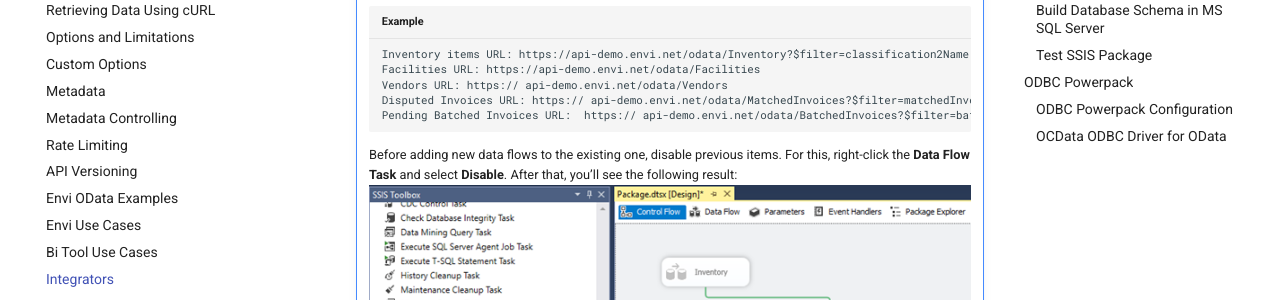
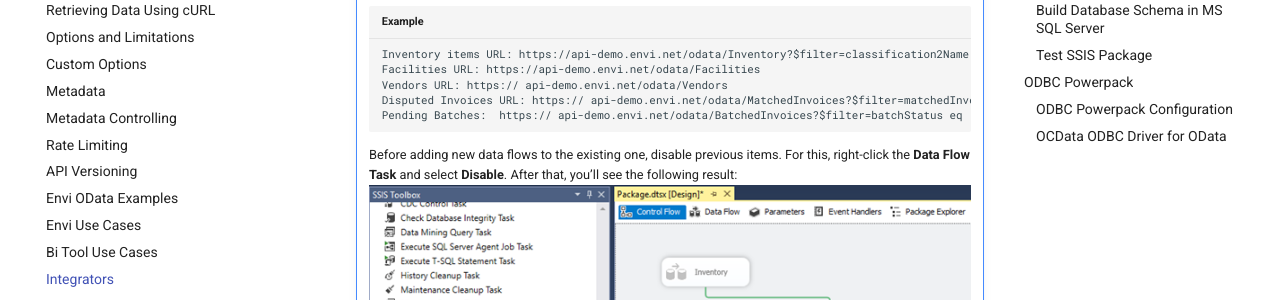
Before and after one commit to envi/olesia-khomchyn.github.io, an MkDocs documentation site: the page built from docs/Integrators.md, in a window 1280 px wide and 900 px high, scrolled down 2680 px. Shown: the part 152-452 px from the top of the window. Built offline with MkDocs 1.6.1 and Material for MkDocs 9.7.7, drawn with Linux system fonts in a browser that asks for light colours; some of the changed text lies outside the part shown.

Commit message:
my commit60

````diff
--- a/docs/Integrators.md
+++ b/docs/Integrators.md
@@ -65,7 +65,7 @@ With the **SSIS Powerpack** tool, you can easily retrieve data from Envi OData A
             Facilities URL: https://api-demo.envi.net/odata/Facilities
             Vendors URL: https:// api-demo.envi.net/odata/Vendors
             Disputed Invoices URL: https:// api-demo.envi.net/odata/MatchedInvoices?$filter=matchedInvoiceStatus eq 'Disputed'
-            Pending Batched Invoices URL:  https:// api-demo.envi.net/odata/BatchedInvoices?$filter=batchStatus eq 'Pending'
+            Pending Batches:  https:// api-demo.envi.net/odata/BatchedInvoices?$filter=batchStatus eq 'Pending'
             ```
                 Before adding new data flows to the existing one, disable previous items. For this, right-click the **Data Flow Task** and select **Disable**. After that, you’ll see the following result: ![image](img/Integrators_5.png)
 
@@ -121,7 +121,7 @@ With the **SSIS Powerpack** tool, you can easily retrieve data from Envi OData A
 
         ![image](img/Integrators_21.png)
 
-    ??? example "Pending Batched Invoice Columns"
+    ??? example "Pending Batches Columns"
 
         ![image](img/Integrators_20.png)
 
@@ -337,10 +337,10 @@ The data is retrieved successfully. ![image](img/Integrators_17.png)
         GO
         ```
 
-    ??? example "Pending Batched Invoice Table"
+    ??? example "Pending Batches Table"
 
         ```
-        CREATE TABLE [dbo].[BatchedInvoices](
+        CREATE TABLE [dbo].[Batches](
         [apBatchedInvoiceId] [nvarchar](144) NOT NULL,
         [batchNo] [nvarchar](44) NULL,
         [reference] [nvarchar](80) NULL,
@@ -500,7 +500,7 @@ With the **ODBC Powerpack** tool, you can easily retrieve the data from Envi ODa
     Facilities URL: https://api-demo.envi.net/odata/Facilities
     Vendors URL: https:// api-demo.envi.net/odata/Vendors
     Disputed Matched Invoices URL: https:// api-demo.envi.net/odata/MatchedInvoices?$filter=matchedInvoiceStatus eq 'Disputed'
-    Pending Batched Invoices URL: https:// api-demo.envi.net/odata/BatchedInvoices?$filter=batchStatus eq 'Pending'
+    Pending Batches URL: https:// api-demo.envi.net/odata/BatchedInvoices?$filter=batchStatus eq 'Pending'
 
     ```
 
````
